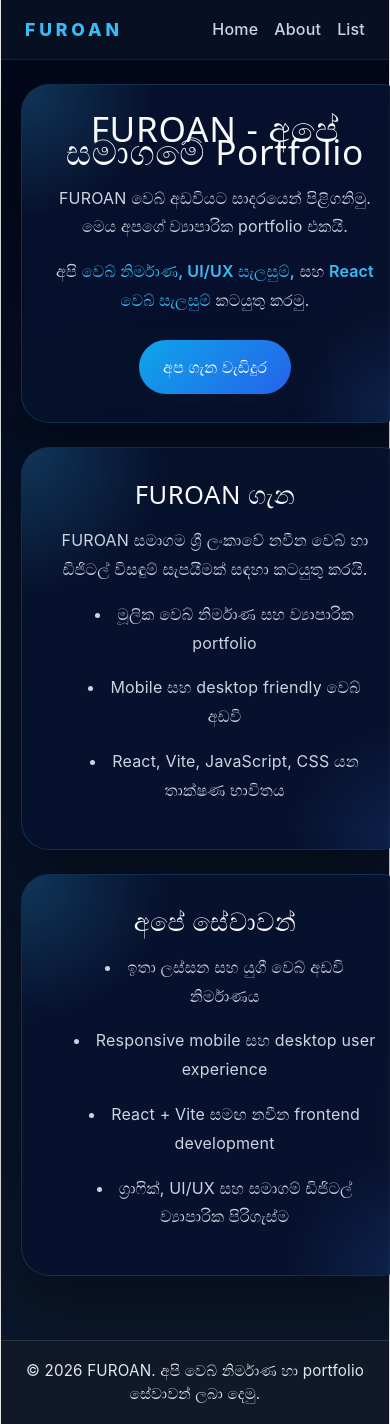
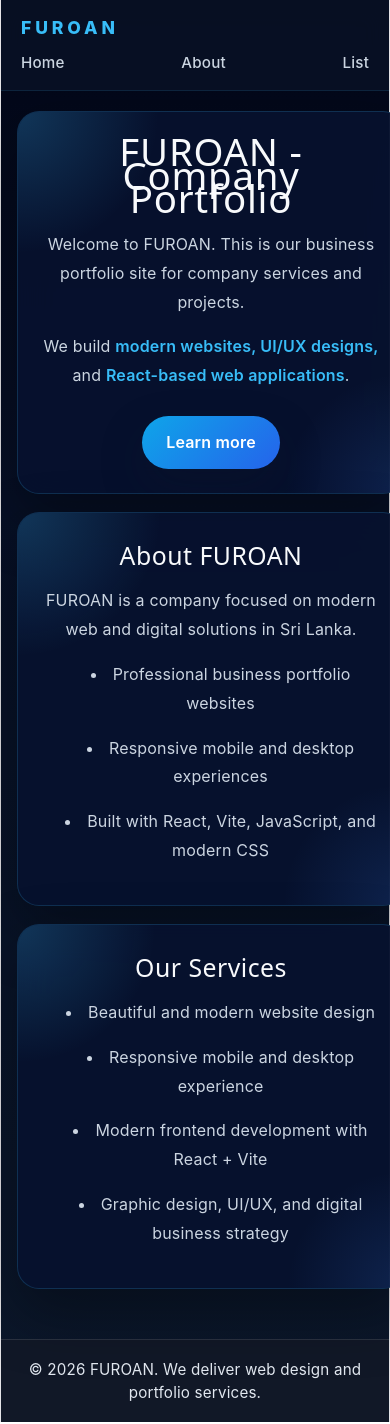
Before and after one commit to FUROAN/FUROAN, a React (Vite) app: page / in a window 390 px wide. Shown: the top 1424 px of the page. Built offline with nearby package versions, Linux system fonts and the light colour scheme.

Commit message:
Convert FUROAN site to English and add responsive design

```diff
--- a/src/App.css
+++ b/src/App.css
@@ -1,5 +1,15 @@
 :root {
   color-scheme: dark;
+}
+
+html {
+  scroll-behavior: smooth;
+}
+
+body {
+  margin: 0;
+  min-height: 100vh;
+  background: #020617;
 }
 
 .app {
@@ -20,7 +30,7 @@
 
 .page-section {
   position: relative;
-  background: rgba(7, 18, 46, 0.92);
+  background: rgba(7, 18, 46, 0.94);
   border: 1px solid rgba(56, 189, 248, 0.18);
   border-radius: 28px;
   padding: 32px 32px 28px;
@@ -116,3 +126,28 @@
   margin: 0;
   font-size: 0.95rem;
 }
+
+@media (max-width: 768px) {
+  .app__content {
+    padding: 20px 16px 32px;
+  }
+
+  .page-section {
+    padding: 28px 22px 24px;
+  }
+}
+
+@media (max-width: 640px) {
+  .page-section {
+    margin-bottom: 18px;
+    border-radius: 22px;
+  }
+
+  .page-section h1 {
+    font-size: 2.4rem;
+  }
+
+  .page-section h2 {
+    font-size: 1.55rem;
+  }
+}
--- a/src/components/Footer/Footer.jsx
+++ b/src/components/Footer/Footer.jsx
@@ -3,7 +3,7 @@ import './Footer.css'
 function Footer() {
   return (
     <footer className="footer">
-      <p>© 2026 FUROAN. අපි වෙබ් නිර්මාණ හා portfolio සේවාවන් ලබා දෙමු.</p>
+      <p>© 2026 FUROAN. We deliver web design and portfolio services.</p>
     </footer>
   )
 }
--- a/src/components/Navibar/Navibar.css
+++ b/src/components/Navibar/Navibar.css
@@ -36,3 +36,22 @@
   color: #7dd3fc;
   transform: translateY(-1px);
 }
+
+@media (max-width: 640px) {
+  .navbar {
+    flex-direction: column;
+    align-items: flex-start;
+    gap: 12px;
+    padding: 16px 20px;
+  }
+
+  .navbar__nav {
+    width: 100%;
+    justify-content: space-between;
+    gap: 0.75rem;
+  }
+
+  .navbar__nav a {
+    font-size: 0.95rem;
+  }
+}
--- a/src/pages/About/About.jsx
+++ b/src/pages/About/About.jsx
@@ -1,12 +1,12 @@
 function About() {
   return (
     <section id="about" className="page-section">
-      <h2>FUROAN ගැන</h2>
-      <p>FUROAN සමාගම ශ්‍රී ලංකාවේ නවීන වෙබ් හා ඩිජිටල් විසඳුම් සැපයීමක් සඳහා කටයුතු කරයි.</p>
+      <h2>About FUROAN</h2>
+      <p>FUROAN is a company focused on modern web and digital solutions in Sri Lanka.</p>
       <ul>
-        <li>මූලික වෙබ් නිර්මාණ සහ ව්‍යාපාරික portfolio</li>
-        <li>Mobile සහ desktop friendly වෙබ් අඩවි</li>
-        <li>React, Vite, JavaScript, CSS යන තාක්ෂණ භාවිතය</li>
+        <li>Professional business portfolio websites</li>
+        <li>Responsive mobile and desktop experiences</li>
+        <li>Built with React, Vite, JavaScript, and modern CSS</li>
       </ul>
     </section>
   )
--- a/src/pages/Home/Home.jsx
+++ b/src/pages/Home/Home.jsx
@@ -1,12 +1,12 @@
 function Home() {
   return (
     <section id="home" className="page-section">
-      <h1>FUROAN - අපේ සමාගමේ Portfolio</h1>
-      <p>FUROAN වෙබ් අඩවියට සාදරයෙන් පිළිගනිමු. මෙය අපගේ ව්‍යාපාරික portfolio එකයි.</p>
+      <h1>FUROAN - Company Portfolio</h1>
+      <p>Welcome to FUROAN. This is our business portfolio site for company services and projects.</p>
       <p>
-        අපි <span className="highlight">වෙබ් නිර්මාණ, UI/UX සැලසුම්,</span> සහ <span className="highlight">React වෙබ් සැලසුම්</span> කටයුතු කරමු.
+        We build <span className="highlight">modern websites, UI/UX designs,</span> and <span className="highlight">React-based web applications</span>.
       </p>
-      <a className="button" href="#about">අප ගැන වැඩිදුර</a>
+      <a className="button" href="#about">Learn more</a>
     </section>
   )
 }
--- a/src/pages/ListAbout.jsx
+++ b/src/pages/ListAbout.jsx
@@ -1,12 +1,12 @@
 function ListAbout() {
   return (
     <section id="list-about" className="page-section">
-      <h2>අපේ සේවාවන්</h2>
+      <h2>Our Services</h2>
       <ul>
-        <li>ඉතා ලස්සන සහ යුගී වෙබ් අඩවි නිර්මාණය</li>
-        <li>Responsive mobile සහ desktop user experience</li>
-        <li>React + Vite සමඟ නවීන frontend development</li>
-        <li>ග්‍රාෆික්, UI/UX සහ සමාගම් ඩිජිටල් ව්‍යාපාරික පිරිගැස්ම</li>
+        <li>Beautiful and modern website design</li>
+        <li>Responsive mobile and desktop experience</li>
+        <li>Modern frontend development with React + Vite</li>
+        <li>Graphic design, UI/UX, and digital business strategy</li>
       </ul>
     </section>
   )
```
